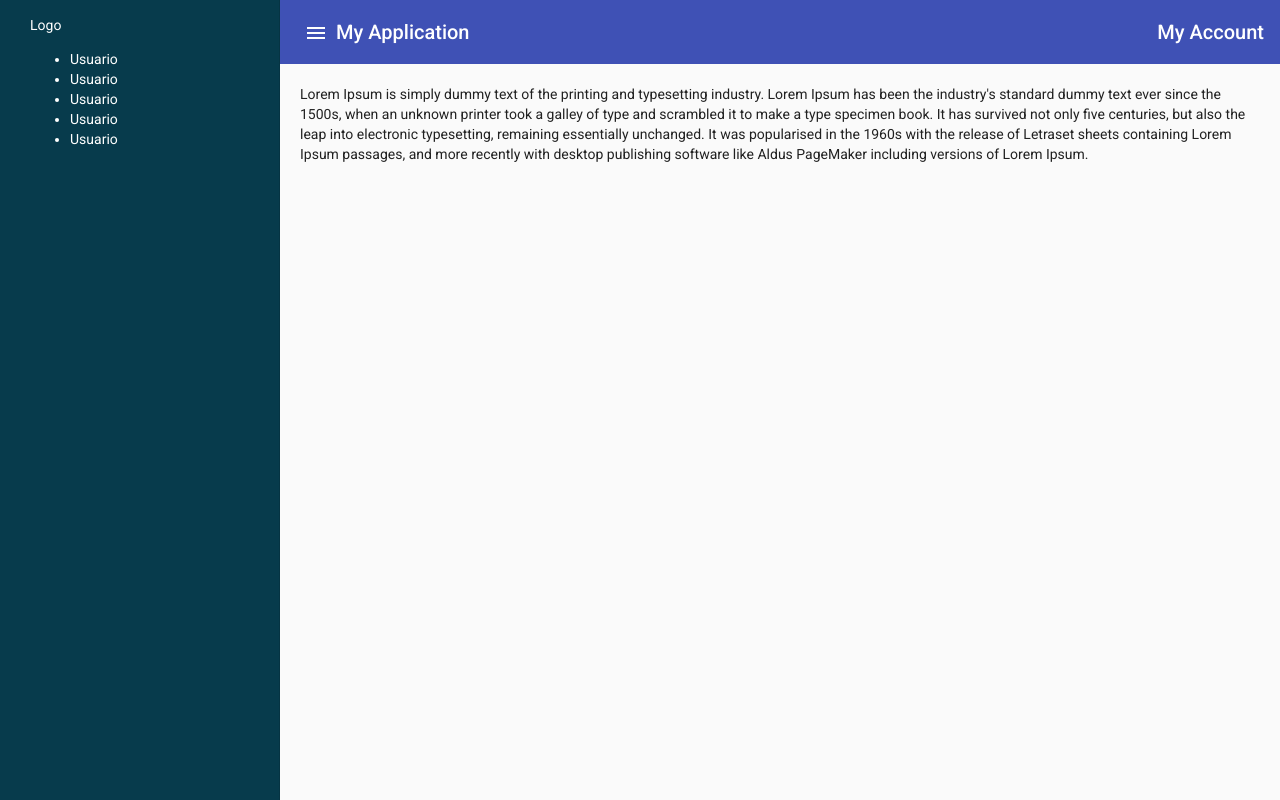
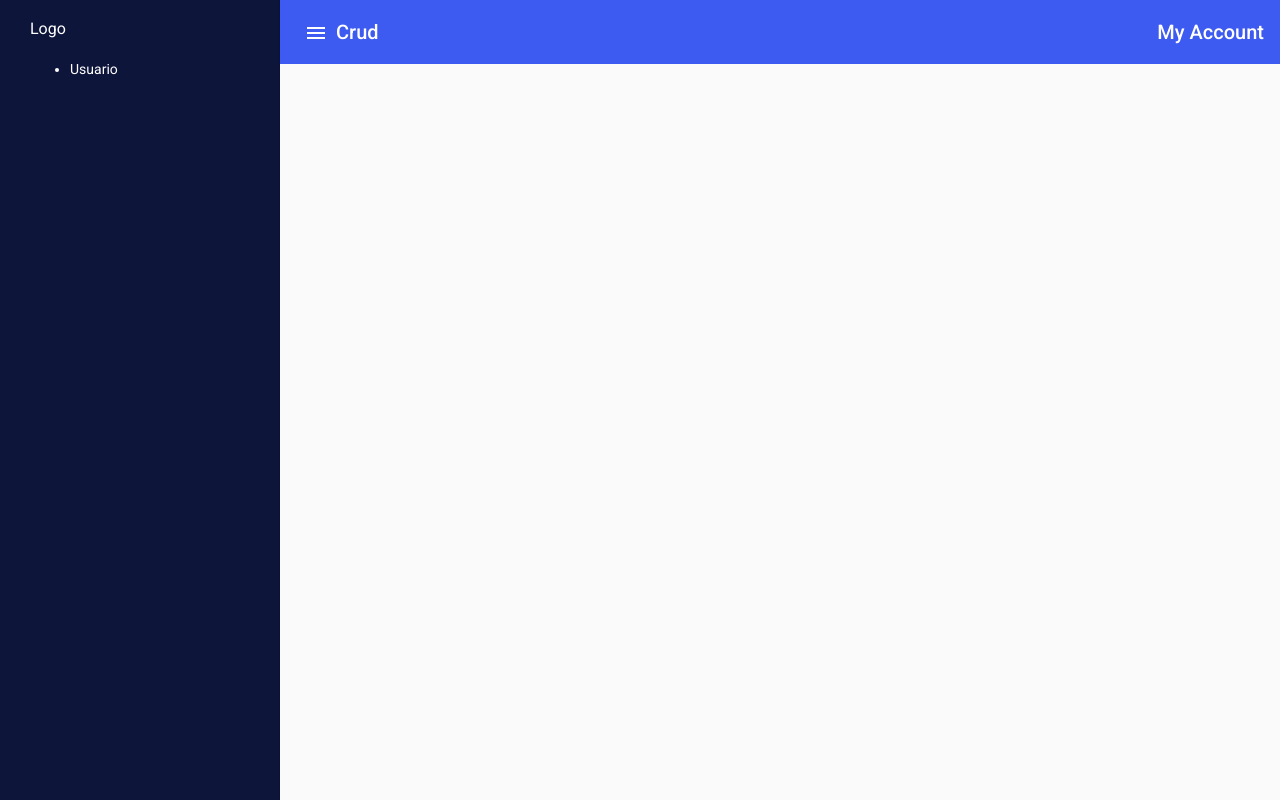
Before and after one commit to robertramosastudillo/crud-angular, an Angular app: page / in a window 1280 px wide. Built offline with nearby package versions, Linux system fonts and the light colour scheme.

Commit message:
Se escogio u color base

```diff
--- a/src/app/app.component.html
+++ b/src/app/app.component.html
@@ -4,27 +4,24 @@
   </mat-sidenav>
 
   <mat-sidenav-content>
-    <mat-toolbar color="primary">
+    <mat-toolbar>
       <button mat-icon-button (click)="sidenav.toggle()">
         <mat-icon>menu</mat-icon>
       </button>
-      My Application
+      Crud
       <span class="toolbar-spacer"></span>
       My Account
     </mat-toolbar>
     <div class="main-content">
-      <p>
-        Lorem Ipsum is simply dummy text of the printing and typesetting
-        industry. Lorem Ipsum has been the industry's standard dummy text ever
-        since the 1500s, when an unknown printer took a galley of type and
-        scrambled it to make a type specimen book. It has survived not only five
-        centuries, but also the leap into electronic typesetting, remaining
-        essentially unchanged. It was popularised in the 1960s with the release
-        of Letraset sheets containing Lorem Ipsum passages, and more recently
-        with desktop publishing software like Aldus PageMaker including versions
-        of Lorem Ipsum.
-      </p>
+      <router-outlet></router-outlet>
     </div>
-    <router-outlet></router-outlet>
   </mat-sidenav-content>
 </mat-sidenav-container>
+
+
+<!-- https://blog.moeminmamdouh.com/20-free-design-resources-for-developers
+
+#e2f3f5
+#22d1ee
+#3d5af1
+#0e153a -->
--- a/src/app/modules/layout/layout.module.ts
+++ b/src/app/modules/layout/layout.module.ts
@@ -4,6 +4,7 @@ import { SidebarComponent } from './sidebar/sidebar.component';
 import { BrowserModule } from '@angular/platform-browser';
 import { CustomMaterialModule } from '../custom-material/custom-material.module';
 import { BrowserAnimationsModule } from '@angular/platform-browser/animations';
+import { RouterModule } from '@angular/router';
 
 @NgModule({
   declarations: [SidebarComponent],
@@ -12,6 +13,7 @@ import { BrowserAnimationsModule } from '@angular/platform-browser/animations';
     BrowserModule,
     BrowserAnimationsModule,
     CustomMaterialModule,
+    RouterModule
   ],
   exports: [SidebarComponent],
 })
--- a/src/app/modules/layout/sidebar/sidebar.component.html
+++ b/src/app/modules/layout/sidebar/sidebar.component.html
@@ -1,15 +1,13 @@
 <mat-sidenav mode="side" #sidenav opened position="start">
   <div>
-    <!-- Logo -->
-    <p>Logo</p>
+    <h3>Logo</h3>
   </div>
   <div>
+
     <ul>
-      <li>Usuario</li>
-      <li>Usuario</li>
-      <li>Usuario</li>
-      <li>Usuario</li>
-      <li>Usuario</li>
+      <li>
+        <a> Usuario </a>
+      </li>
     </ul>
   </div>
 </mat-sidenav>
--- a/src/styles.scss
+++ b/src/styles.scss
@@ -14,8 +14,14 @@ mat-sidenav {
   width: 280px;
   padding: 15px;
 }
+
+.mat-toolbar {
+  background-color: #3d5af1;
+  color: #fff;
+}
+
 .mat-drawer {
-  background-color: #073b4c;
+  background-color: #0e153a;
   color: #fff;
 }
 .main-content {
```
